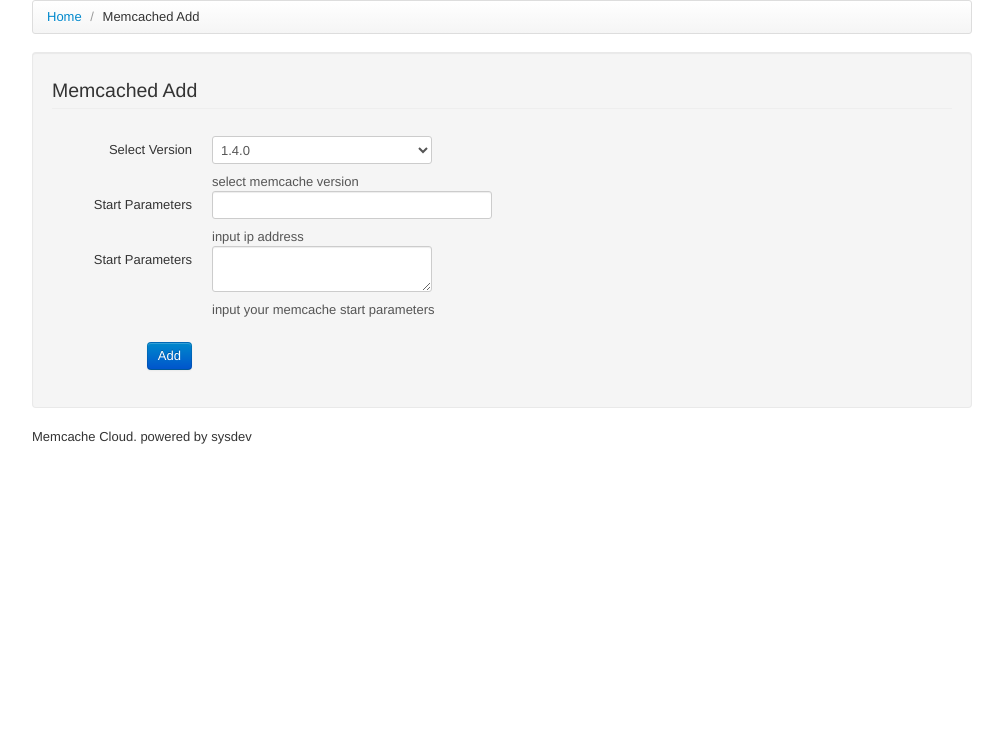
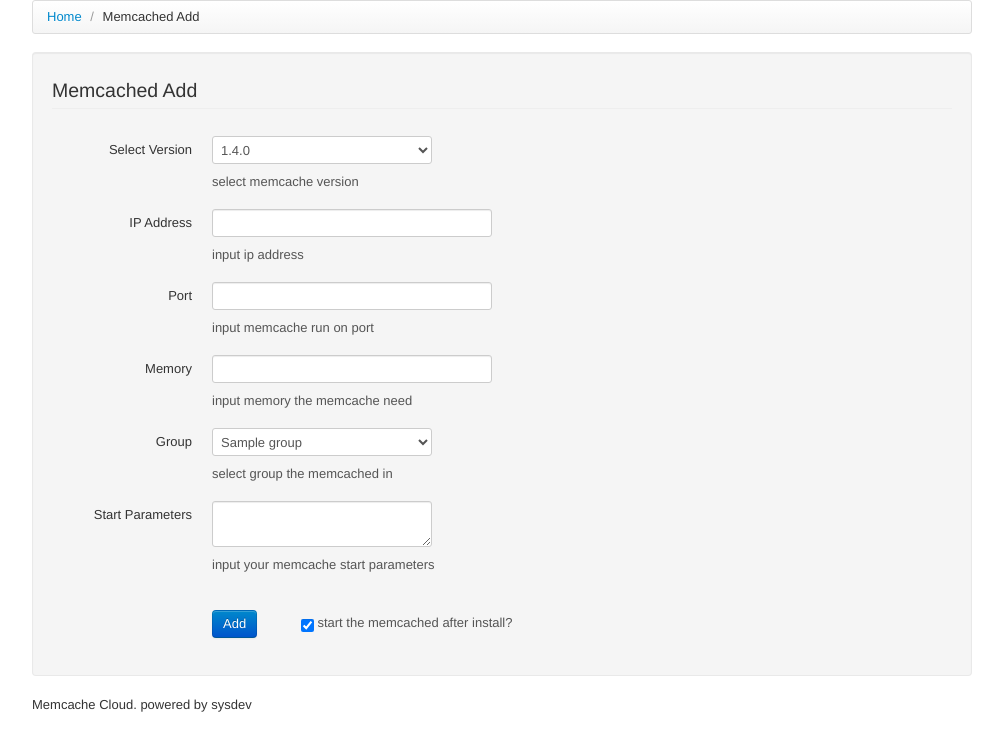
Before and after one commit to mingshi/memcached-cloud, a Flask app: page /memcached-add in a window 1280 px wide. Shown: the part 60-800 px from the top of the page, without its empty margins (138-1141 px from the left). Run offline with Flask 2, Linux system fonts and the light colour scheme; tables that the repository leaves empty hold one stand-in row (values such as "Sample post"); some libraries are stand-ins or nearby versions.

Commit message:
修改memcached add 逻辑

```diff
--- a/mc/model/memcacheds.py
+++ b/mc/model/memcacheds.py
@@ -15,8 +15,9 @@ class Memcacheds(Model):
     parameters = Column(String(255))
     version = Column(String(255))
     status = Column(Integer)
+    memory = Column(Integer)
 
-    def __init__(self, ip, port, group_id, status, parameters = '', version=''):
+    def __init__(self, ip, port, group_id, status, memory, parameters = '', version=''):
         """
         constructor of Memcacheds class
 
@@ -31,6 +32,7 @@ class Memcacheds(Model):
         self.status = status
         self.parameters = parameters
         self.version = version
+        self.memory = memory
 
     def __repr__(self):
         return '<Memcached %r' % (self.ip + ":" + str(self.port))
--- a/mc/templates/mc/memcached_add.html
+++ b/mc/templates/mc/memcached_add.html
@@ -26,21 +26,42 @@
                             <option value="2">1.4.4</option>
                             <option value="3">1.4.13</option>
                         </select>
-                        <p class="help-block">select memcache version</p>
+                        <p class="help-block">select memcache version</p><br />
                     </div>
-                    <label class="control-label" for="param">Start Parameters</label>
+                    <label class="control-label" for="param">IP Address</label>
                     <div class="controls">
                         <input type="text" class="input-xlarge" id="ip" name="ip">
-                        <p class="help-block">input ip address</p>
+                        <p class="help-block">input ip address</p><br />
+                    </div>
+                    <label class="control-label" for="port">Port</label>
+                    <div class="controls">
+                        <input type="text" class="input-xlarge" id="port" name="port">
+                        <p class="help-block">input memcache run on port</p><br />
+                    </div>
+                    <label class="control-label" for="memory">Memory</label>
+                    <div class="controls">
+                        <input type="text" class="input-xlarge" id="memory" name="memory">
+                        <p class="help-block">input memory the memcache need</p><br />
+                    </div>
+                    <label class="control-label" for="group">Group</label>
+                    <div class="controls">
+                        <select name="group" id="group">
+                            {% for id in group_names %}
+                                <option value="{{ id }}">{{ group_names[id] }}</option>
+                            {% endfor %}
+                        </select>
+                        <p class="help-block">select group the memcached in</p><br />
                     </div>
                     <label class="control-label" for="param">Start Parameters</label>
                     <div class="controls">
                         <textarea id="param" name="param"></textarea>
-                        <p class="help-block">input your memcache start parameters</p>
+                        <p class="help-block">input your memcache start parameters</p><br />
                     </div>
                 </div>
-                <div class="control-label">
+                <div class="controls">
                     <button type="button" id="ok" class="btn btn-primary">Add</button>
+                    <input type="checkbox" value="1" name="isstart" id="isstart" style="margin-left:40px;" checked />
+                    <font style="color: #555555;">start the memcached after install?</font>
                 </div>
         </fieldset>
     </form>
@@ -51,8 +72,19 @@
     <script type="text/javascript">
         $(function(){
             $('#ok').click(function(){
+                if ($("#isstart").attr("checked") == "checked"){
+                    var isstart = 1;
+                }else{
+                    var isstart = 0;
+                }
                 if($("#ip").val()=="" || checkIP($("input[name=ip]").val())==null){
                     $("#ip").animate({ backgroundColor: "#FFB5B5" }, 500)
+                        .animate({ backgroundColor: "#FFFFFF" }, 1000);
+                }else if($("#port").val()=="" || isNaN($("#port").val()) || $("#port").val()<=0){
+                    $("#port").animate({ backgroundColor: "#FFB5B5" }, 500)
+                        .animate({ backgroundColor: "#FFFFFF" }, 1000);
+                }else if($("#memory").val()=="" || isNaN($("#memory").val()) || $("#memory").val()<=0){
+                    $("#memory").animate({ backgroundColor: "#FFB5B5" }, 500)
                         .animate({ backgroundColor: "#FFFFFF" }, 1000);
                 }else if($("#param").val()==""){
                     $("#param").animate({ backgroundColor: "#FFB5B5" }, 500)
@@ -63,16 +95,24 @@
                     }
                     $('#instance_add_notice').show();
                     $('#instance_add_msg').html('<img src=' + "{{ url_for('static', filename='loading.gif') }}" + ' /> Being processed,Please wait...');
+
                     var version = $("#version").val();
                     var ip = $("#ip").val();
+                    var port = $("#port").val();
+                    var memory = $("#memory").val();
+                    var group = $("#group").val();
                     var param = $("#param").val();
+
                     $('#param').val('');
                     $('#ip').val('');
+                    $('#port').val('');
+                    $('#memory').val('');
+
                     $.ajax({
                         url : "/memcached/do_add",
                         dataType : "json",
                         type : 'post',
-                        data : {'ip' : ip, 'version' : version, 'param' : param}
+                        data : {'ip' : ip, 'version' : version, 'port' : port, 'memory' : memory, 'group' : group, 'param' : param, 'isstart' : isstart}
                     }).done(function(result){
                         $('#instance_add_msg').html(result.status);
                     });
--- a/mc/views/memcached.py
+++ b/mc/views/memcached.py
@@ -31,7 +31,7 @@ def memcacheds_index():
             sk.settimeout(0.01)
             address = (str(ip),int(port))
             status = sk.connect((address))
-            print address
+            status = 'ok'
         except Exception, e :
             status = 'error'
 
@@ -47,7 +47,11 @@ def memcacheds_index():
 
 @mod.route('/memcached-add', methods=['GET','POST'])
 def memcached_add() :
-    return render_template('mc/memcached_add.html')
+    groups = db_session.query(Groups).all()
+    group_names = {}
+    for _group in groups :
+        group_names[_group.id] = _group.name
+    return render_template('mc/memcached_add.html', group_names = group_names)
 
 @mod.route('/memcached/do_add', methods=['GET','POST'])
 def memcached_do_add() :
@@ -56,14 +60,31 @@ def memcached_do_add() :
         result['status'] = 'no ip address'
     elif not request.form.has_key('version') :
         result['status'] = 'no version selected'
+    elif not request.form.has_key('port') :
+        result['status'] = 'no port inputed'
+    elif not request.form.has_key('memory') :
+        result['status'] = 'no memory inputed'
+    elif not request.form.has_key('group') :
+        result['status'] = 'no group selected'
     elif not request.form.has_key('param') :
         result['status'] = 'no param inputed'
     else :
-        host = request.form['ip'].strip().encode('utf8')
+        ip = request.form['ip'].strip().encode('utf8')
         version = request.form['version']
+        port = str(request.form['port'].strip())
+        memory = str(request.form['memory'].strip())
+        group = str(request.form['group'])
         param = request.form['param'].strip().encode('utf8')
-        data = os.popen("bash instance_add.sh " + host + " " + version + " '" + param + "'").read()
-        result['status'] = data
+        isstart = str(request.form['isstart'])
+        _memcached = db_session.query(Memcacheds).filter_by(ip = ip,port = port).first()
+        if not _memcached :
+            data = os.popen("bash memcached_add.sh " + ip + " " + version + " " + port + " " + memory + " '" + param + "' " + isstart).read()
+            result['status'] = data
+            memcache = Memcacheds(ip=ip, port=port, memory=memory, status=1, group_id=group, version=version, parameters=param)
+            db_session.add(memcache)
+            db_session.commit()
+        else :
+            result['status'] = 'the memcached is already added'
     return json.dumps(result)
 
 
```
Also changed, not shown: 2 other files.
